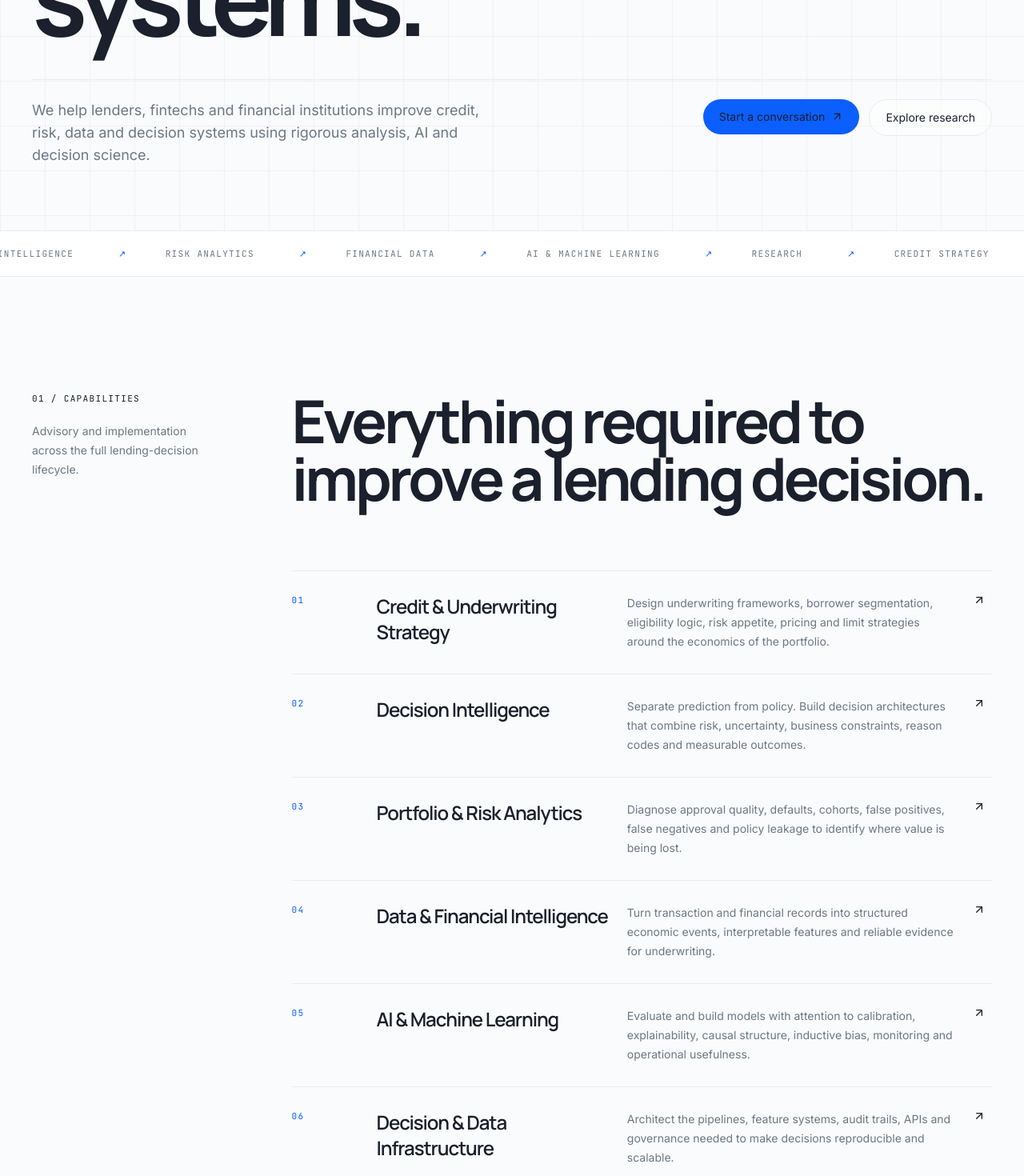
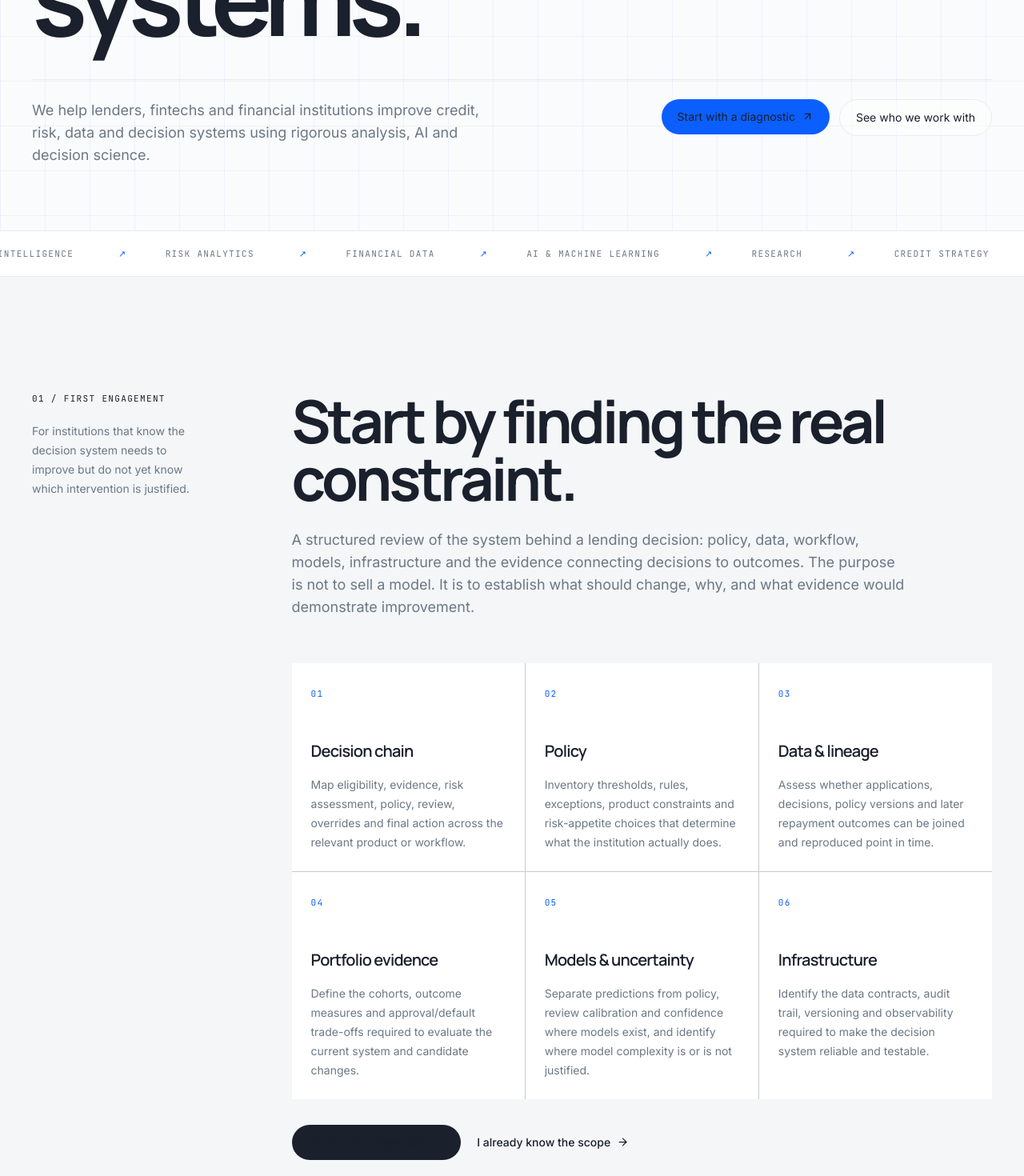
Before and after one commit to AdepojuJeremy/credit-passport-consultancy, a Next.js app: page / in a window 1280 px wide. Shown: the part 580-2050 px from the top of the page at 80% size. Built offline with nearby package versions, Linux system fonts and the light colour scheme; no server answers.

Commit message:
Sharpen homepage conversion journey

```diff
--- a/app/page.tsx
+++ b/app/page.tsx
@@ -2,6 +2,7 @@ import Link from "next/link";
 import { ArrowRight, ArrowUpRight } from "lucide-react";
 import { DecisionSystem } from "@/components/decision-system";
 import { Reveal } from "@/components/reveal";
+import { creditDecisionDiagnostic } from "@/data/diagnostic";
 import { engagementPatterns } from "@/data/engagement-patterns";
 import { researchPosts } from "@/data/research-posts";
 import { sectors } from "@/data/sectors";
@@ -19,8 +20,15 @@ const marqueeItems = [
 const approach = [
   ["I", "Diagnose the system", "Map the existing decision chain, data, incentives, policies, constraints and failure modes before recommending change."],
   ["II", "Design the intervention", "Build the smallest rigorous change that can improve decisions: policy, analytics, model, workflow or infrastructure."],
-  ["III", "Measure the outcome", "Validate against business outcomes such as approval lift, default performance, calibration, explainability and operational latency."],
+  ["III", "Measure the outcome", "Validate against business outcomes such as approval quality, default performance, calibration, explainability and operational latency."],
 ];
+
+const nextSteps = [
+  ["01", "Share the decision problem", "Use the public intake to describe the institution, the lending decision that needs attention and the outcome you want to improve. Do not send borrower PII or confidential datasets."],
+  ["02", "Establish fit and scope", "We determine whether the constraint is primarily policy, analytics, data, models, workflow, infrastructure—or whether a broader diagnostic is the right first step."],
+  ["03", "Agree the evidence boundary", "If deeper review is warranted, define the data, permissions, secure transfer method, outcome definitions and evidence required before analysis begins."],
+  ["04", "Start with an explicit intervention", "The engagement begins with a defined decision problem, deliverables and validation criteria rather than an open-ended technology build."],
+] as const;
 
 export default function Home() {
   return (
@@ -42,11 +50,11 @@ export default function Home() {
               We help lenders, fintechs and financial institutions improve credit, risk, data and decision systems using rigorous analysis, AI and decision science.
             </p>
             <div className="flex flex-wrap items-start gap-3 md:justify-end">
-              <Link href="/contact" className="inline-flex items-center gap-2 rounded-full bg-[color:var(--brand-blue)] px-5 py-3 text-sm text-white transition-transform hover:-translate-y-0.5">
-                Start a conversation <ArrowUpRight size={15} aria-hidden="true" />
+              <Link href="/diagnostic" className="inline-flex items-center gap-2 rounded-full bg-[color:var(--brand-blue)] px-5 py-3 text-sm text-white transition-transform hover:-translate-y-0.5">
+                Start with a diagnostic <ArrowUpRight size={15} aria-hidden="true" />
               </Link>
-              <Link href="/research" className="inline-flex items-center gap-2 rounded-full border hairline bg-white/50 px-5 py-3 text-sm transition-colors hover:bg-white">
-                Explore research
+              <Link href="/sectors" className="inline-flex items-center gap-2 rounded-full border hairline bg-white/50 px-5 py-3 text-sm transition-colors hover:bg-white">
+                See who we work with
               </Link>
             </div>
           </Reveal>
@@ -63,10 +71,48 @@ export default function Home() {
         </div>
       </section>
 
+      <section className="border-b hairline bg-[color:var(--panel)]">
+        <div className="site-container py-24 md:py-36">
+          <div className="grid gap-10 md:grid-cols-[0.65fr_2fr]">
+            <div className="md:sticky md:top-28 md:self-start">
+              <p className="kicker">01 / First engagement</p>
+              <p className="mt-5 max-w-56 text-sm leading-6 text-[color:var(--muted)]">
+                For institutions that know the decision system needs to improve but do not yet know which intervention is justified.
+              </p>
+            </div>
+            <div>
+              <Reveal>
+                <h2 className="section-title max-w-4xl">Start by finding the real constraint.</h2>
+              </Reveal>
+              <p className="mt-7 max-w-3xl text-lg leading-7 text-[color:var(--muted)]">
+                {creditDecisionDiagnostic.description} The purpose is not to sell a model. It is to establish what should change, why, and what evidence would demonstrate improvement.
+              </p>
+              <div className="mt-14 grid gap-px bg-[color:var(--line-strong)] sm:grid-cols-2 lg:grid-cols-3">
+                {creditDecisionDiagnostic.reviewAreas.map(([number, title, copy]) => (
+                  <article key={number} className="min-h-64 bg-[color:var(--surface)] p-6">
+                    <span className="kicker text-[color:var(--brand-blue)]">{number}</span>
+                    <h3 className="mt-12 font-[family-name:var(--font-manrope)] text-xl font-semibold tracking-[-0.04em]">{title}</h3>
+                    <p className="mt-4 text-sm leading-6 text-[color:var(--muted)]">{copy}</p>
+                  </article>
+                ))}
+              </div>
+              <div className="mt-8 flex flex-wrap items-center gap-5">
+                <Link href="/diagnostic" className="inline-flex items-center gap-2 rounded-full bg-[color:var(--foreground)] px-5 py-3 text-sm font-medium text-white hover:bg-[color:var(--brand-blue)]">
+                  Explore the diagnostic <ArrowUpRight size={15} aria-hidden="true" />
+                </Link>
+                <Link href="/contact" className="inline-flex items-center gap-2 text-sm font-medium hover:text-[color:var(--brand-blue)]">
+                  I already know the scope <ArrowRight size={15} aria-hidden="true" />
+                </Link>
+              </div>
+            </div>
+          </div>
+        </div>
+      </section>
+
       <section className="site-container py-24 md:py-36">
         <div className="grid gap-10 md:grid-cols-[0.65fr_2fr]">
           <div className="md:sticky md:top-28 md:self-start">
-            <p className="kicker">01 / Capabilities</p>
+            <p className="kicker">02 / Capabilities</p>
             <p className="mt-5 max-w-52 text-sm leading-6 text-[color:var(--muted)]">
               Advisory and implementation across the full lending-decision lifecycle.
             </p>
@@ -98,7 +144,7 @@ export default function Home() {
 
       <section className="border-y hairline bg-[color:var(--panel)]">
         <div className="site-container py-24 md:py-36">
-          <p className="kicker">02 / Our approach</p>
+          <p className="kicker">03 / Our approach</p>
           <Reveal className="mt-8 max-w-4xl">
             <h2 className="section-title">Research first. Intervention second. Measurement always.</h2>
           </Reveal>
@@ -122,7 +168,7 @@ export default function Home() {
       <section className="inverse-grid bg-[color:var(--inverse)] text-[color:var(--inverse-foreground)]">
         <div className="site-container py-24 md:py-40">
           <div className="grid gap-10 md:grid-cols-[0.65fr_2fr]">
-            <p className="kicker text-white/45">03 / Decision intelligence</p>
+            <p className="kicker text-white/45">04 / Decision intelligence</p>
             <div>
               <Reveal>
                 <h2 className="section-title max-w-5xl">Models predict.<br />Policies decide.</h2>
@@ -139,7 +185,7 @@ export default function Home() {
       <section className="site-container py-24 md:py-36">
         <div className="grid gap-10 md:grid-cols-[0.65fr_2fr]">
           <div>
-            <p className="kicker">04 / Who we work with</p>
+            <p className="kicker">05 / Who we work with</p>
             <p className="mt-5 max-w-56 text-sm leading-6 text-[color:var(--muted)]">
               Institutions where credit decisions materially affect growth, losses, customer access or operational risk.
             </p>
@@ -150,9 +196,13 @@ export default function Home() {
             </Reveal>
             <div className="mt-16 grid gap-px bg-[color:var(--line-strong)] sm:grid-cols-2">
               {sectors.map((sector) => (
-                <article key={sector.number} className="min-h-80 bg-[color:var(--surface)] p-6">
+                <Link key={sector.number} href={`/sectors/${sector.slug}`} className="group flex min-h-80 flex-col bg-[color:var(--surface)] p-6 transition-colors hover:bg-white">
+                  <div className="flex items-start justify-between gap-4">
                     <span className="kicker text-[color:var(--brand-blue)]">{sector.number}</span>
-                  <h3 className="mt-14 font-[family-name:var(--font-manrope)] text-2xl font-semibold tracking-[-0.045em]">{sector.title}</h3>
+                    <ArrowUpRight className="transition-transform group-hover:-translate-y-1 group-hover:translate-x-1" size={16} aria-hidden="true" />
+                  </div>
+                  <div className="mt-auto">
+                    <h3 className="font-[family-name:var(--font-manrope)] text-2xl font-semibold tracking-[-0.045em]">{sector.title}</h3>
                     <p className="mt-4 max-w-md text-sm leading-6 text-[color:var(--muted)]">{sector.description}</p>
                     <div className="mt-8 flex flex-wrap gap-2">
                       {sector.problems.map((problem) => (
@@ -161,11 +211,12 @@ export default function Home() {
                         </span>
                       ))}
                     </div>
-                </article>
+                  </div>
+                </Link>
               ))}
             </div>
-            <Link href="/contact" className="mt-8 inline-flex items-center gap-2 text-sm font-medium hover:text-[color:var(--brand-blue)]">
-              Discuss your institution <ArrowRight size={15} aria-hidden="true" />
+            <Link href="/sectors" className="mt-8 inline-flex items-center gap-2 text-sm font-medium hover:text-[color:var(--brand-blue)]">
+              Explore sector pathways <ArrowRight size={15} aria-hidden="true" />
             </Link>
           </div>
         </div>
@@ -175,7 +226,7 @@ export default function Home() {
         <div className="site-container py-24 md:py-36">
           <div className="grid gap-10 md:grid-cols-[0.65fr_2fr]">
             <div>
-              <p className="kicker">05 / Research</p>
+              <p className="kicker">06 / Research</p>
               <p className="mt-5 max-w-52 text-sm leading-6 text-[color:var(--muted)]">
                 Practitioner research on the architecture and evaluation of consequential decisions.
               </p>
@@ -212,7 +263,7 @@ export default function Home() {
       <section className="site-container py-24 md:py-36">
         <div className="grid gap-10 md:grid-cols-[0.65fr_2fr]">
           <div>
-            <p className="kicker">06 / Selected work</p>
+            <p className="kicker">07 / Selected work</p>
             <p className="mt-5 max-w-52 text-sm leading-6 text-[color:var(--muted)]">
               Engagement patterns published with explicit evidence status.
             </p>
@@ -252,16 +303,48 @@ export default function Home() {
         </div>
       </section>
 
+      <section className="border-y hairline bg-[color:var(--inverse)] text-[color:var(--inverse-foreground)]">
+        <div className="site-container py-24 md:py-36">
+          <div className="grid gap-12 md:grid-cols-[0.65fr_2fr]">
+            <div>
+              <p className="kicker text-white/45">08 / What happens next</p>
+              <p className="mt-5 max-w-56 text-sm leading-6 text-white/55">
+                A clear handoff from public enquiry to evidence-based consulting scope.
+              </p>
+            </div>
+            <div>
+              <Reveal>
+                <h2 className="section-title max-w-4xl">No black box between interest and engagement.</h2>
+              </Reveal>
+              <div className="mt-16 border-t border-white/20">
+                {nextSteps.map(([number, title, copy]) => (
+                  <div key={number} className="grid gap-5 border-b border-white/20 py-7 md:grid-cols-[64px_0.8fr_1.4fr]">
+                    <span className="kicker text-[color:var(--brand-mint)]">{number}</span>
+                    <h3 className="font-[family-name:var(--font-manrope)] text-xl font-semibold tracking-[-0.035em]">{title}</h3>
+                    <p className="max-w-2xl text-sm leading-6 text-white/55">{copy}</p>
+                  </div>
+                ))}
+              </div>
+            </div>
+          </div>
+        </div>
+      </section>
+
       <section className="bg-[color:var(--brand-blue)] text-white">
         <div className="site-container py-28 md:py-44">
-          <p className="kicker text-white/65">07 / Start here</p>
+          <p className="kicker text-white/65">09 / Start here</p>
           <div className="mt-8 flex flex-col gap-10 border-t border-white/30 pt-8 md:flex-row md:items-end md:justify-between">
             <Reveal className="max-w-5xl">
-              <h2 className="section-title">Have a difficult decision problem?</h2>
+              <h2 className="section-title">Know something in the decision system needs to change?</h2>
             </Reveal>
-            <Link href="/contact" className="inline-flex w-fit shrink-0 items-center gap-3 rounded-full bg-white px-6 py-4 text-sm font-medium text-[color:var(--brand-indigo)] transition-transform hover:-translate-y-0.5">
-              Let&apos;s examine it <ArrowUpRight size={16} aria-hidden="true" />
+            <div className="flex shrink-0 flex-wrap gap-3">
+              <Link href="/diagnostic" className="inline-flex w-fit items-center gap-3 rounded-full bg-white px-6 py-4 text-sm font-medium text-[color:var(--brand-indigo)] transition-transform hover:-translate-y-0.5">
+                Start with the diagnostic <ArrowUpRight size={16} aria-hidden="true" />
               </Link>
+              <Link href="/contact" className="inline-flex w-fit items-center gap-3 rounded-full border border-white/40 px-6 py-4 text-sm font-medium text-white transition-colors hover:bg-white/10">
+                Contact us directly
+              </Link>
+            </div>
           </div>
         </div>
       </section>
```
Lines whose indentation alone changed are shown as unchanged.
